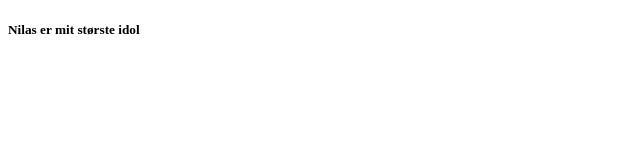
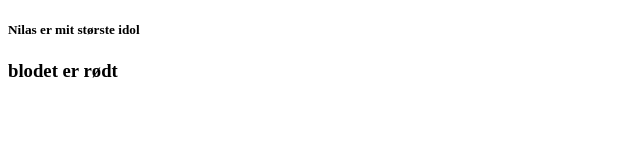
Before and after one commit to dashingomaster3000/CGM-MontorV2, a plain HTML site: page index.html in a window 1280 px wide. Shown: the whole page, without its empty margins (0-640 px from the left). Drawn offline with Linux system fonts and the light colour scheme.

Commit message:
Update index.html

```diff
--- a/index.html
+++ b/index.html
@@ -7,5 +7,6 @@
 </head>
 <body>
     <h5>Nilas er mit største idol</h5>
+    <h3>blodet er rødt</h3>
 </body>
 </html>
```
